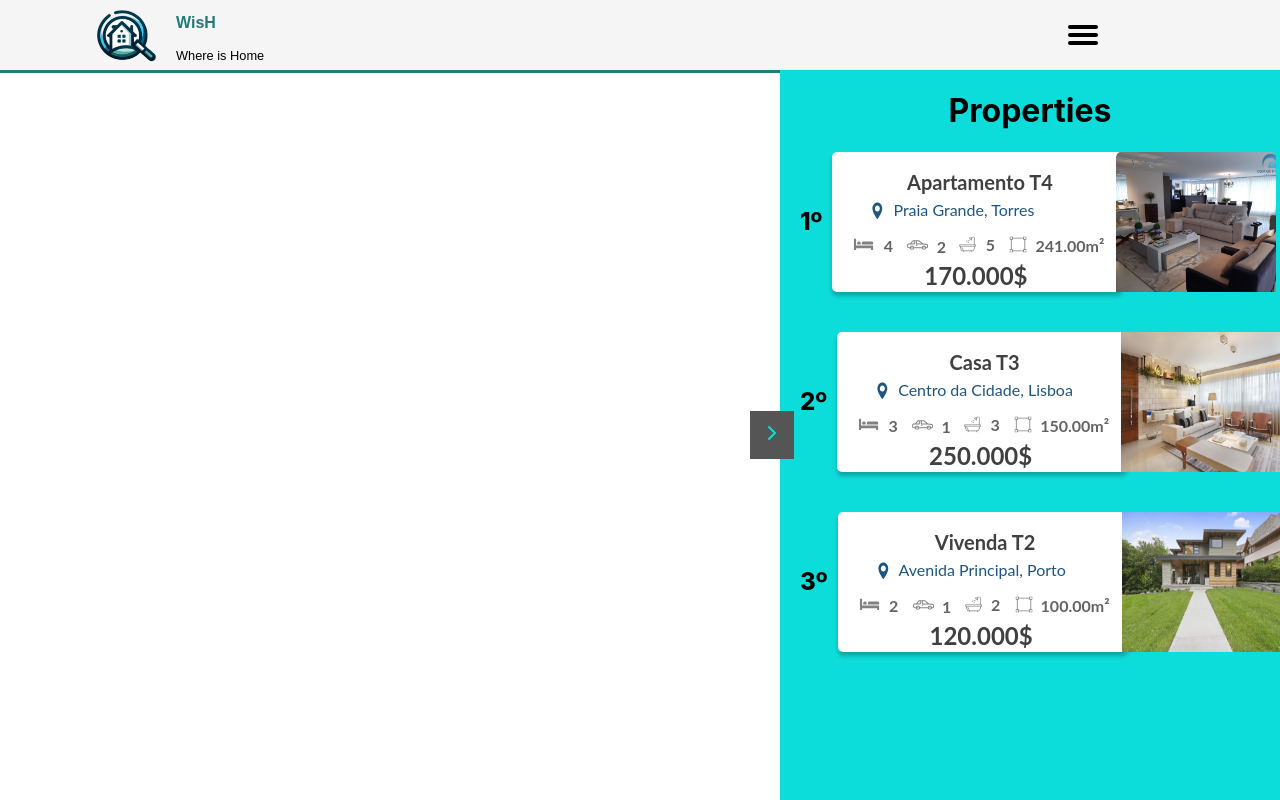
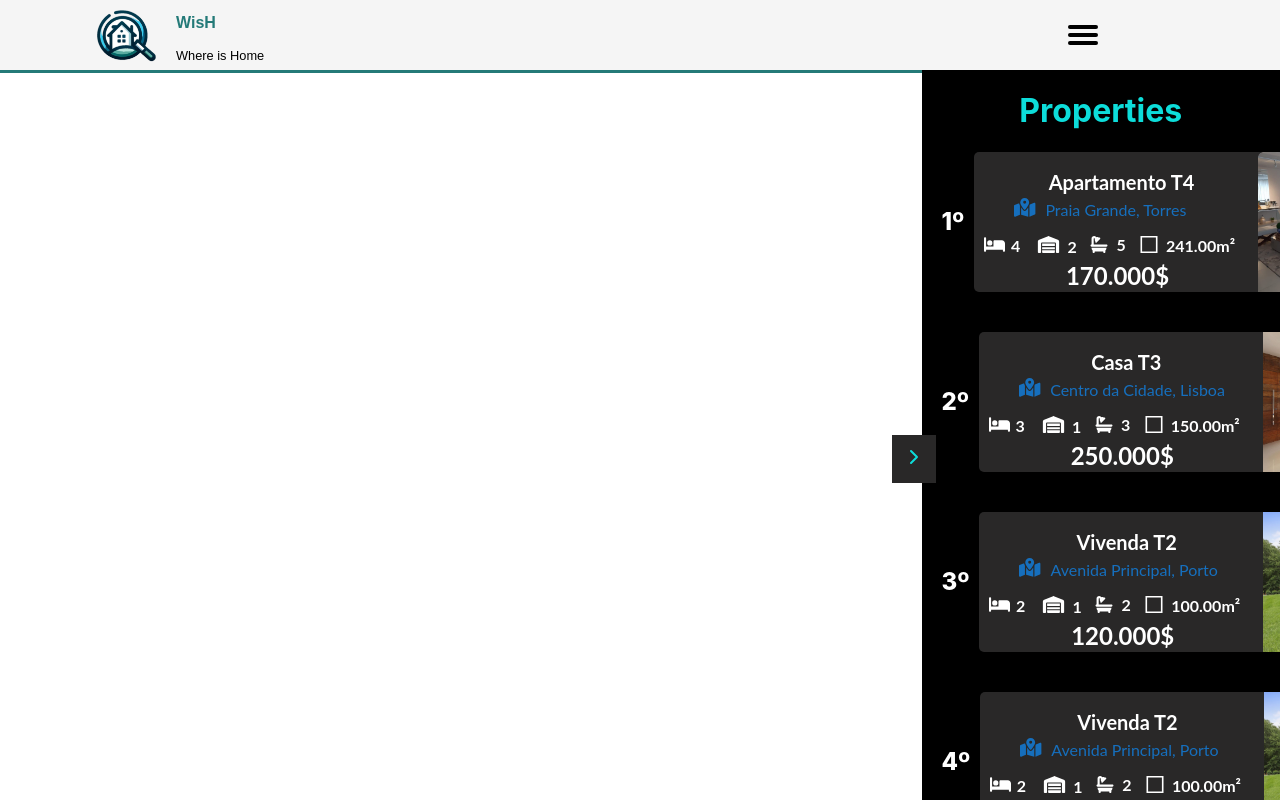
Before and after one commit to Wish-Where-is-Home/WisH-Where_is_Home, a React (Create React App) app in the folder Frontend/where-is-home/: page /properties in a window 1280 px wide. Both pictures are taken after a click on the element 1252 px from the left and 435 px from the top of the page. Built offline with nearby package versions, Linux system fonts and the light colour scheme; a web font is replaced by a local one.

Commit message:
Falta scroll

```diff
--- a/Frontend/where-is-home/package.json
+++ b/Frontend/where-is-home/package.json
@@ -5,6 +5,7 @@
   "dependencies": {
     "@fortawesome/fontawesome-svg-core": "^6.5.1",
     "@fortawesome/free-brands-svg-icons": "^6.5.1",
+    "@fortawesome/free-regular-svg-icons": "^6.5.1",
     "@fortawesome/free-solid-svg-icons": "^6.5.1",
     "@fortawesome/react-fontawesome": "^0.2.0",
     "@testing-library/jest-dom": "^5.17.0",
@@ -19,6 +20,8 @@
     "react-icons": "^5.0.1",
     "react-router-dom": "^6.22.3",
     "react-scripts": "5.0.1",
+    "react-slick": "^0.30.2",
+    "slick-carousel": "^1.8.1",
     "web-vitals": "^2.1.4"
   },
   "scripts": {
--- a/Frontend/where-is-home/src/Components/Properties/Sidebar.css
+++ b/Frontend/where-is-home/src/Components/Properties/Sidebar.css
@@ -1,13 +1,15 @@
 .sidebar {
   position: fixed;
   top: 70px;
-    right: -480px;
-    width: 500px;
-
+  right: -27%;
+  width: 28%;
   height: calc(100% - 70px);
-    background-color: rgba(13, 221, 218, 1);
+  background-color: black;
   transition: right 0.3s ease;
   z-index: 1000;
+
+
+
 }
 
 .sidebar-open {
@@ -17,14 +19,14 @@
 .sidebar-toggle {
   position: absolute;
   top: 50%;
-    transform: translateY(-50%);
   left: -30px;
   padding: 10px;
-    background-color: #555;
+  background-color: #292828;
   color: rgba(13, 221, 218, 1);
   border: none;
   cursor: pointer;
   z-index: 1001;
+
 }
 
 .sidebar-link {
@@ -48,10 +50,15 @@
   height: 140px;
 }
 
+.PropText{
+  color: rgba(13, 221, 218, 1);
+}
+
 .first-text {
   font-size: 24px;
   font-weight: 800;
   margin-left: 20px;
+  color: white
 }
 
 .box {
@@ -65,8 +72,8 @@
 
 }
 
-  .box .rectangle {
-    background-color: #ffffff;
+.rectangle {
+  background-color: #292828;
   border-radius: 5px;
   box-shadow: 0px 4px 4px #00000040;
   height: 140px;
@@ -75,7 +82,7 @@
 
 .box .quantidades {
   height: 17px;
-    left: 21px;
+  left: 10px;
   position: absolute;
   top: 84px;
   width: 246px;
@@ -95,21 +102,22 @@
   position: absolute;
   top: 0;
   width: 21px;
+  color: white;
 }
 
-  .box .text-wrapper {
-    color: #636363;
+.text-wrapper {
+  color: white;
   font-family: "Lato", Helvetica;
   font-size: 16px;
   font-weight: 700;
   height: 14px;
-    left: 30px;
+  left: 24px;
   letter-spacing: 0;
   line-height: 15.9px;
   position: absolute;
   top: 2px;
   white-space: nowrap;
-    width: 10px;
+  width: 15px;
 }
 
 .box .div {
@@ -121,7 +129,7 @@
 }
 
 .box .text-wrapper-2 {
-    color: #636363;
+  color: white;
   font-family: "Lato", Helvetica;
   font-size: 16px;
   font-weight: 700;
@@ -135,12 +143,13 @@
   width: 10px;
 }
 
-  .box .img {
+.bath-icon, .area-icon {
   height: 17px;
   left: 0;
   position: absolute;
   top: 0;
   width: 18px;
+  color: white;
 }
 
 .box .qty-elem-2 {
@@ -152,7 +161,7 @@
 }
 
 .box .text-wrapper-3 {
-    color: #636363;
+  color: white;
   font-family: "Lato", Helvetica;
   font-size: 16px;
   font-weight: 700;
@@ -166,12 +175,13 @@
   width: 10px;
 }
 
-  .box .car {
+.box .garage-icon {
   height: 17px;
   left: 0;
   position: absolute;
   top: 0;
   width: 23px;
+  color: white;
 }
 
 .box .qty-elem-3 {
@@ -183,7 +193,7 @@
 }
 
 .box .text-wrapper-4 {
-    color: #636363;
+  color: white;
   font-family: "Lato", Helvetica;
   font-size: 16px;
   font-weight: 700;
@@ -198,7 +208,7 @@
 }
 
 .box .text-wrapper-5 {
-    color: #404040;
+  color: white;
   font-family: "Lato", Helvetica;
   font-size: 20px;
   font-weight: 700;
@@ -224,16 +234,15 @@
 }
 
 .map-icon {
-    height: 18px;
-    left: 0;
+  color:#166fbd;
+  height: 19px;
+  margin-bottom: 8px;
 
-    top: 1px;
-    width: 11px;
-    margin-right: 10px;
 }
 
 .text-wrapper-6 {
-    color: #1f5583;
+  margin-left: 10px;
+  color: #166fbd;
   font-family: "Lato", Helvetica;
   font-size: 16px;
   font-weight: 400;
@@ -247,7 +256,7 @@
 }
 
 .box .text-wrapper-7 {
-    color: #404040;
+  color: white;
   font-family: "Lato", Helvetica;
   font-size: 24px;
   font-weight: 700;
--- a/Frontend/where-is-home/src/Components/Properties/Sidebar.js
+++ b/Frontend/where-is-home/src/Components/Properties/Sidebar.js
@@ -8,6 +8,10 @@ import car from './img/car-1.svg';
 import selection from './img/selection-1.svg';
 import bed from './img/bed-icon.svg';
 import map from './img/map-icon.svg';
+import { FontAwesomeIcon } from '@fortawesome/react-fontawesome';
+import { faBed, faBathtub, faWarehouse,faSquareShareNodes, faSquareArrowUpRight, faSquareCaretDown, faMapLocation, faMapLocationDot } from '@fortawesome/free-solid-svg-icons';
+import { faSquareBehance } from '@fortawesome/free-brands-svg-icons';
+import { faSquareFull } from '@fortawesome/free-regular-svg-icons';
 
 
 function Sidebar() {
@@ -15,8 +19,6 @@ function Sidebar() {
     const [boxes, setBoxes] = useState([]);
 
     useEffect(() => {
-        // Simula uma requisição assíncrona para carregar os dados do JSON
-        // Em um aplicativo real, você buscaria esses dados de um servidor
         setBoxes(data);
     }, []);
 
@@ -27,12 +29,11 @@ function Sidebar() {
     return (
         <div className={`sidebar ${isOpen ? 'sidebar-open' : ''}`}>
             <div className="sidebar-toggle" onClick={toggleSidebar}>
-                {isOpen ? <ChevronRight size={24} /> : <ChevronLeft size={24} />} {/* Usa os ícones de seta */}
+                {isOpen ? <ChevronRight size={24} /> : <ChevronLeft size={24} />}
             </div>
-            <h1>Properties</h1>
-            {/* Renderiza as caixas a partir dos dados do JSON */}
+            <h1 className='PropText'>Properties</h1>
             {boxes.map((box) => (
-                <div className="box-container" key={box.id}> {/* Envolve cada elemento em um contêiner */}
+                <div className="box-container" key={box.id}>
                     <div className="first-text">{box.id}º</div>
                     <div className="box" style={{ display: isOpen ? 'block' : 'none' }}>
                         <div className="imovel">
@@ -40,31 +41,30 @@ function Sidebar() {
                                 <div className="rectangle" />
                                 <div className="quantidades">
                                     <div className="qty-elem">
-                                        <img className="bed-icon" alt="Bed icon" src={bed} />
+                                        <FontAwesomeIcon className="bed-icon" icon={faBed} />
                                         <div className="text-wrapper">{box.beds}</div>
                                     </div>
                                     <div className="div">
                                         <div className="text-wrapper-2">{box.baths}</div>
-                                        <img className="img" alt="Bath" src={bath} />
+                                        <FontAwesomeIcon className="bath-icon" icon={faBathtub} />
                                     </div>
                                     <div className="qty-elem-2">
                                         <div className="text-wrapper-3">{box.carSpaces}</div>
-                                        <img className="car" alt="Car" src={car} />
+                                        <FontAwesomeIcon className="garage-icon" icon={faWarehouse} />
                                     </div>
                                     <div className="qty-elem-3">
                                         <div className="text-wrapper-4">{box.area}</div>
-                                        <img className="img" alt="Selection" src={selection} />
+                                        <FontAwesomeIcon className="area-icon" icon={faSquareFull} />
                                     </div>
                                 </div>
                                 <div className="text-wrapper-5">{box.type}</div>
                                 <div className="localizacao">
-                                    <img className="map-icon" alt="Map icon" src={map} />
+                                    <FontAwesomeIcon className="map-icon" icon={faMapLocationDot} />
                                     <div className="text-wrapper-6">{box.location}</div>
                                 </div>
                                 <div className="text-wrapper-7">{box.price}</div>
                             </div>
                         </div>
-                        {/* Adicione a imagem do imóvel dentro da caixa */}
                         <img className="imovel-img" src={box.image} alt={`Imovel ${box.id}`} />
                     </div>
                 </div>
--- a/Frontend/where-is-home/src/Components/Properties/data.json
+++ b/Frontend/where-is-home/src/Components/Properties/data.json
@@ -31,5 +31,27 @@
       "location": "Avenida Principal, Porto",
       "price": "120.000$",
       "image": "/images/imovel3.jpg"
+    },
+    {
+      "id": 4,
+      "beds": 2,
+      "baths": 2,
+      "carSpaces": 1,
+      "area": "100.00m²",
+      "type": "Vivenda T2",
+      "location": "Avenida Principal, Porto",
+      "price": "120.000$",
+      "image": "/images/imovel3.jpg"
+    },
+    {
+      "id": 5,
+      "beds": 2,
+      "baths": 2,
+      "carSpaces": 1,
+      "area": "100.00m²",
+      "type": "Vivenda T2",
+      "location": "Avenida Principal, Porto",
+      "price": "120.000$",
+      "image": "/images/imovel3.jpg"
     }
   ]
--- a/Frontend/where-is-home/src/Pages/PropertiesPage/PropertiesPage.css
+++ b/Frontend/where-is-home/src/Pages/PropertiesPage/PropertiesPage.css
@@ -1,3 +1,4 @@
 .Properties-Section{
     height: 100vh;
+    background-color: #373434;
 }
```
Also changed, not shown: 1 other file (tests, documents, lock files or other folders). Lines whose indentation alone changed are shown as unchanged.
